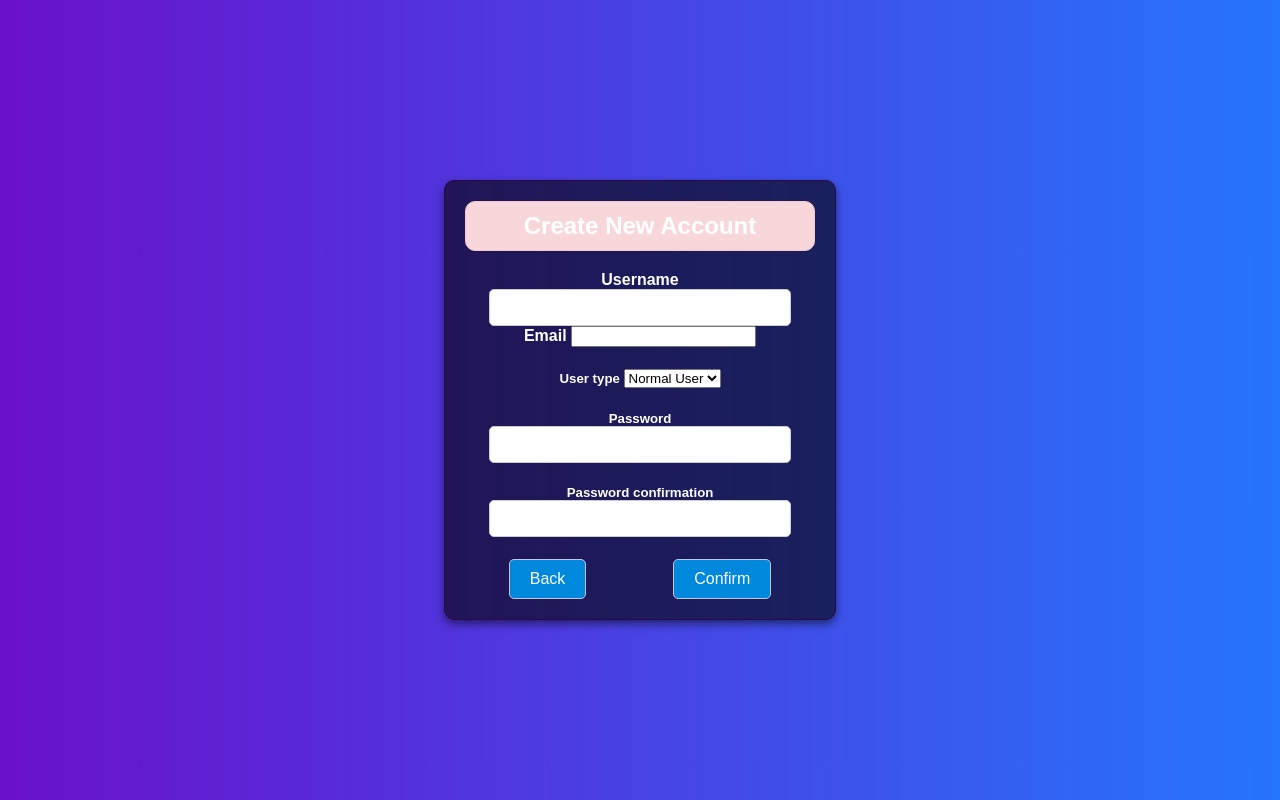
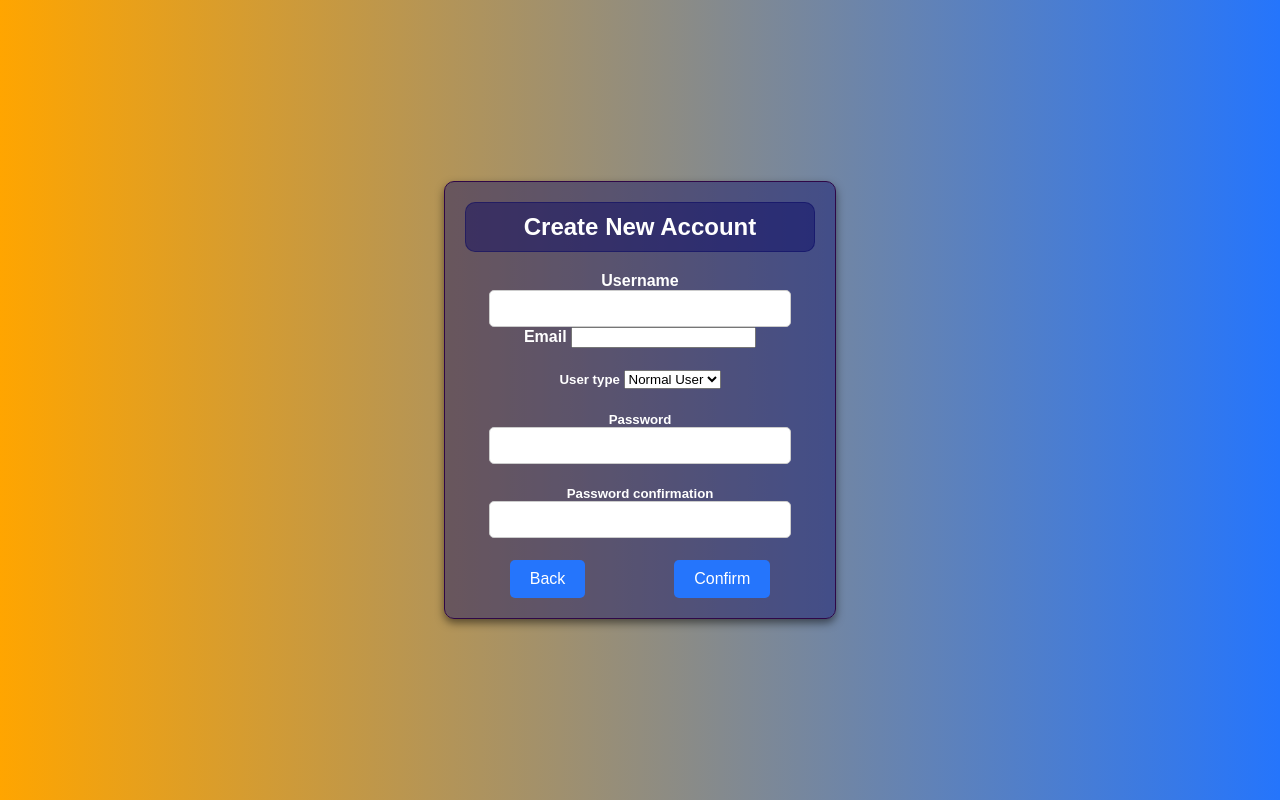
Before and after one commit to JamesWilcox-git/TechTicket, a Django app: page /signup/ in a window 1280 px wide. Run offline with Django 5.2, Linux system fonts and the light colour scheme.

Commit message:
change more css styles and formatting

```diff
--- a/myapp/models.py
+++ b/myapp/models.py
@@ -38,6 +38,8 @@ class Ticket(models.Model):
     description = models.TextField()
     submitted_at = models.DateTimeField(default=timezone.now)
     assigned_employee = models.ForeignKey(CustomUser, on_delete=models.SET_NULL, null=True, blank=True, related_name='assigned_tickets')
+    time_estimate = models.FloatField()
+    time_spent = models.FloatField()
 
     def __str__(self):
         return f"{self.get_category_display()} - {self.user.username}"
--- a/myapp/static/styles.css
+++ b/myapp/static/styles.css
@@ -13,28 +13,10 @@ a:visited {
     color: white;
 }
 
-
-.box {
-    background-color: #f8d7da;
-    border: 1px solid #f5c6cb;
-    border-radius: 10px;
-    padding: 10px;
-    margin-bottom: 20px;
-}
-
 .button-container {
     display: flex;
     justify-content: space-around;
     margin-top: 20px;
-}
-
-button {
-    background-color: #d4edda;
-    border: 1px solid #c3e6cb;
-    border-radius: 5px;
-    padding: 10px 20px;
-    color: #155724;
-    cursor: pointer;
 }
 
 .input-container {
@@ -50,7 +32,7 @@ input[type="text"], input[type="password"] {
 
 body {
     font-family: 'Arial', sans-serif;
-    background: linear-gradient(to right, #6a11cb, #2575fc);
+    background: linear-gradient(to right, orange, #2575fc);
     color: white;
     height: 100vh;
     display: flex;
@@ -61,7 +43,7 @@ body {
 }
 
 .container {
-    background: rgba(0, 0, 0, 0.6);
+    background: rgba(5, 3, 100, 0.429);
     padding: 20px;
     border-radius: 10px;
     box-shadow: 0 4px 8px rgba(0, 0, 0, 0.5);
@@ -74,7 +56,7 @@ h4
 }
 
 .chatheader {
-    background-color: rgba(16, 71, 200, 0.094);
+    background-color: rgba(5, 3, 100, 0.429);
     text-align: right;
     border: 1px solid #2f0747;
     padding: 20px;
@@ -100,8 +82,8 @@ h4
 }
 
 .box {
-    background-color: #f8d7da;
-    border: 1px solid #f5c6cb;
+    background-color: rgba(5, 3, 100, 0.429);
+    border: 1px solid rgba(5, 3, 100, 0.429);
     border-radius: 10px;
     padding: 10px;
     margin-bottom: 20px;
@@ -110,7 +92,7 @@ h4
 h2 {
     margin: 0;
     color: #ffffff;
-    outline: #05a;
+    outline: #2575fc;
     outline-width: 5px;
     text-align: center;
 }
@@ -122,11 +104,11 @@ h2 {
 }
 
 button {
-    border: 1px solid #c3c4e6;
+    border: 0px solid orange;
     outline: none;
     padding: 10px 20px;
     border-radius: 5px;
-    background: #08d;
+    background: #2575fc;
     color: white;
     font-size: 1rem;
     cursor: pointer;
@@ -199,7 +181,7 @@ button {
 }
 
 .ticket-table th{
-    background-color: rgba(255, 255, 255, 0.263);
+    background-color: rgba(30, 27, 27, 0.263);
     color: white;
     padding: 15px;
     text-align: center;
@@ -221,7 +203,7 @@ button {
 }
 
 .ticket-table td {
-    background-color: rgba(255, 255, 255, 0.114);
+    background-color: rgba(30, 27, 27, 0.263);
     border: 1px solid black;
     padding: 6px;
     text-align: left;}
--- a/myapp/templates/ticket_request.html
+++ b/myapp/templates/ticket_request.html
@@ -31,7 +31,7 @@
             </div>
             <button type="submit" class="btn btn-primary">Submit</button>
         </form>
-        <a href="{% url 'normal_dashboard' %}" class="btn btn-secondary">Back to Dashboard</a>
+        <button class="back-button" onclick="window.location.href='{% url 'normal_dashboard' %}'">Back</button>
     </div>
 </body>
 </html>
--- a/myapp/views.py
+++ b/myapp/views.py
@@ -134,6 +134,8 @@ def ticket_request(request):
             # this is hard-coded: always assigns tickets to employeetest3
             ticket.assigned_employee_id = get_user("employeetest3").id
             ticket.status = "open"
+            ticket.time_estimate = 0
+            ticket.time_spent = 0
             ticket.save()
             messages.success(request, 'Ticket submitted successfully!')
             return redirect('ticket_request')  # Redirect to the same page to show the message
@@ -167,7 +169,7 @@ def achat_ticket(request, ticket_id):
 
 
 
-# helper functions
+# ---------------------------- helper functions ----------------------------------------------
 def get_user(username):
     try:
         user = CustomUser.objects.get(username=username)
```
Also changed, not shown: db.sqlite3.
